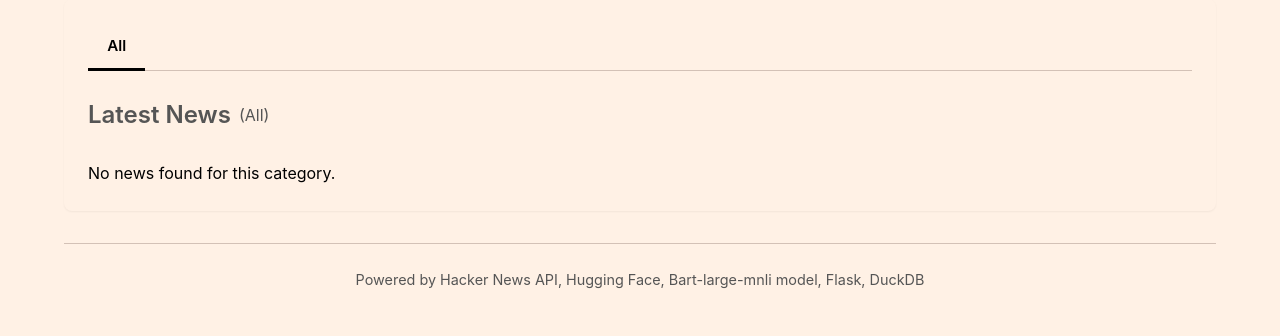
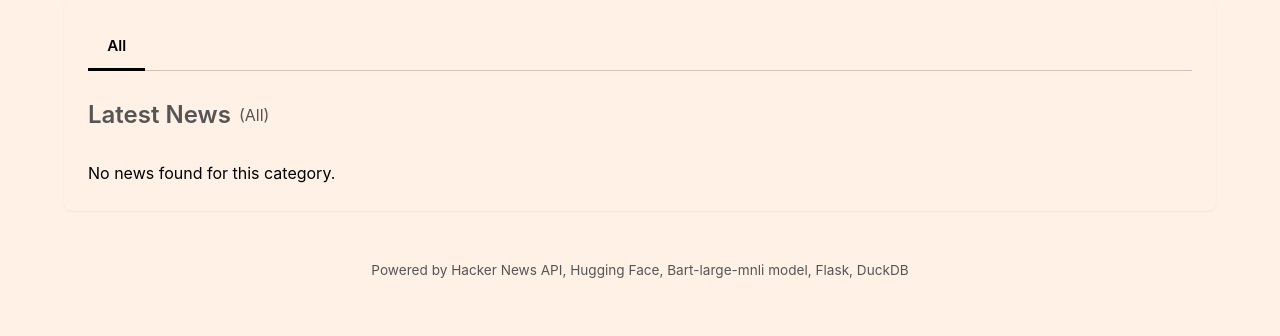
Before and after one commit to kennylim/hacky-news, a Flask app: page / in a window 1280 px wide. Shown: the part 127-463 px from the top of the page. Run offline with Flask 2, Linux system fonts and the light colour scheme; data that the repository does not hold is empty.

Commit message:
Sort main pagenews by most recent timestamp. Remove horizontal line above footer.

```diff
--- a/static/css/styles.css
+++ b/static/css/styles.css
@@ -677,12 +677,12 @@ h2 {
 
 /* Footer */
 footer {
+    border-top: none !important; /* Remove any top border */
+    margin-top: 2rem; /* Add some space above the footer */
+    padding-top: 1rem;
     text-align: center;
-    margin-top: 2rem; /* Add space above footer */
-    padding: 1.5rem 0;
-    border-top: 1px solid var(--border-color); /* Add top border to footer */
     color: var(--text-secondary);
-    font-size: 0.9rem;
+    font-size: 0.85rem;
 }
 
 footer a {
--- a/static/js/main.js
+++ b/static/js/main.js
@@ -178,8 +178,8 @@ async function loadNews(category = 'all') {
         return;
     }
 
-    // Sort news by score (descending)
-    news.sort((a, b) => b.score - a.score);
+    // Sort news by time (newest first)
+    news.sort((a, b) => b.time - a.time);
 
     // Render news items
     news.forEach(item => {
```
